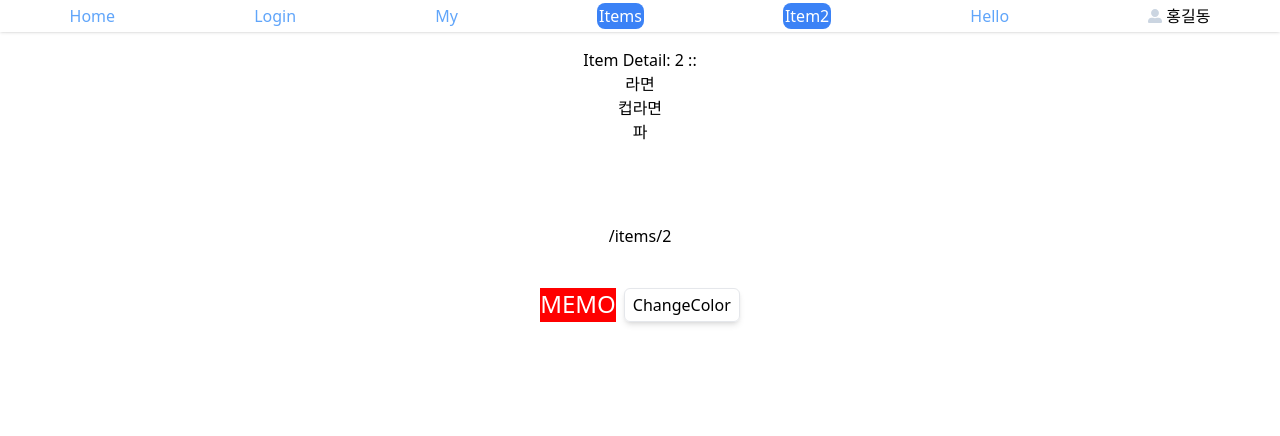
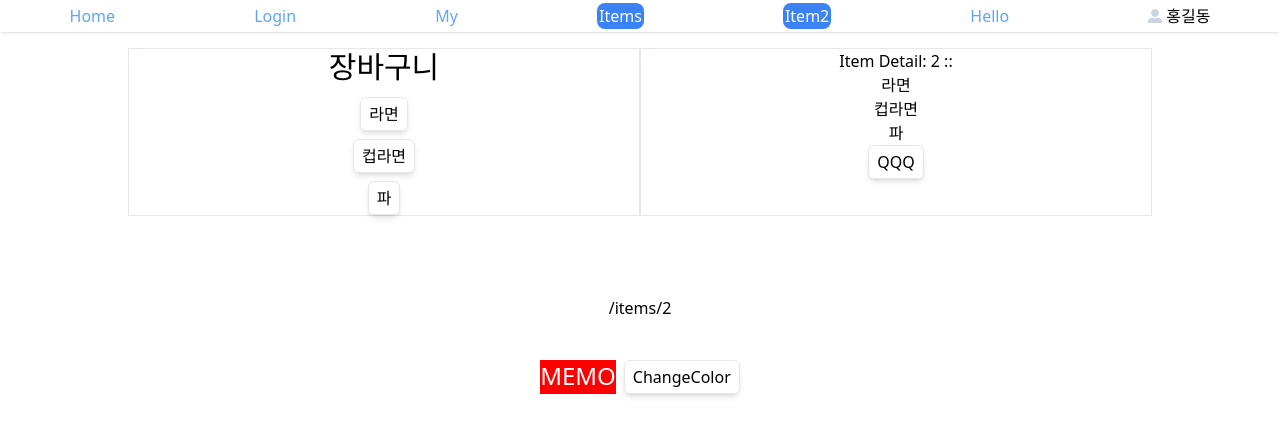
Before and after one commit to YoojeongKil/hana4, a React (Vite) app in the folder rbvite/: page /items/2 in a window 1280 px wide. Shown: the top 436 px of the page. Built offline with nearby package versions, Linux system fonts and the light colour scheme.

Commit message:
react-router - layout/outlet, useSearchParams

```diff
--- a/rbvite/src/App.tsx
+++ b/rbvite/src/App.tsx
@@ -12,6 +12,7 @@ import { NotFound } from './NotFound';
 import Home from './Home';
 import Items from './components/Items';
 import ItemDetail from './components/ItemDetail';
+import ItemLayout from './components/ItemLayout';
 // import { useInterval } from './hooks/timer-hooks';
 // import Button from './components/atoms/Button';
 // import { useCounter } from './hooks/counter-hook';
@@ -75,8 +76,12 @@ function App() {
             <Route path='/' element={<Home />} />
             <Route path='/login' element={<Login />} />
             <Route path='/my' element={<My />} />
-            <Route path='/items' element={<Items />} />
-            <Route path='/items/:id' element={<ItemDetail />} />
+            {/* <Route path='/items' element={<Items />} />
+            <Route path='/items/:id' element={<ItemDetail />} /> */}
+            <Route path='/items' element={<ItemLayout />}>
+              <Route index element={<Items />} />
+              <Route path=':id' element={<ItemDetail />} />
+            </Route>
             <Route
               path='/hello'
               element={
--- a/rbvite/src/components/ItemDetail.tsx
+++ b/rbvite/src/components/ItemDetail.tsx
@@ -1,14 +1,23 @@
-import { useParams } from 'react-router-dom';
-import { useSession } from '../hooks/session-context';
+import { useOutletContext, useParams, useSearchParams } from 'react-router-dom';
+import { type CartItem, useSession } from '../hooks/session-context';
 import clsx from 'clsx';
+import Button from './atoms/Button';
 
 export default function ItemDetail() {
   const {
     session: { cart },
   } = useSession();
   const { id: itemId } = useParams();
+  const item = useOutletContext<CartItem>();
 
-  const item = cart.find(({ id }) => id === Number(itemId));
+  // const item = cart.find(({ id }) => id === Number(itemId));
+
+  const [searchParams, setSearchParams] = useSearchParams({});
+  const id = searchParams.get('q');
+  console.log('🚀  id:', id);
+
+  const setQ = () => setSearchParams('q=111000');
+
   return (
     <>
       Item Detail: {itemId} :: {item?.name}
@@ -19,6 +28,7 @@ export default function ItemDetail() {
           </li>
         ))}
       </ul>
+      <Button onClick={setQ}>QQQ</Button>
     </>
   );
 }
--- /dev/null
+++ b/rbvite/src/components/ItemLayout.tsx
@@ -0,0 +1,40 @@
+import { Outlet, useNavigate } from 'react-router-dom';
+import { CartItem, useSession } from '../hooks/session-context';
+import { useState } from 'react';
+import Button from './atoms/Button';
+// import { Link } from 'react-router-dom';
+
+export default function ItemLayout() {
+  const {
+    session: { cart },
+  } = useSession();
+
+  const navigate = useNavigate();
+
+  const [currItem, setCurrItem] = useState<CartItem>(cart[0]);
+
+  const goItem = (id: number) => {
+    setCurrItem(cart.find(({ id: itemId }) => id === itemId)!);
+    // navigate(`/items/${id}`);
+    navigate(`${id}?q=${id}`);
+  };
+
+  return (
+    <div className='flex justify-between'>
+      <div className='w-full border'>
+        <h1 className='mb-3 text-3xl'>장바구니</h1>
+        <ul className='space-y-2'>
+          {cart.map(({ id, name }) => (
+            <li key={id}>
+              {/* <Link to={`${id}`}>{name}</Link> */}
+              <Button onClick={() => goItem(id)}>{name}</Button>
+            </li>
+          ))}
+        </ul>
+      </div>
+      <div className='w-full border'>
+        <Outlet context={currItem} />
+      </div>
+    </div>
+  );
+}
--- a/rbvite/src/index.css
+++ b/rbvite/src/index.css
@@ -14,6 +14,11 @@
 
   nav li > a:hover {
     text-decoration: underline;
+  }
+  nav li > a.active:hover {
+    color: white;
+    text-decoration: none;
+    cursor: default;
   }
 
   input.inp {
```
